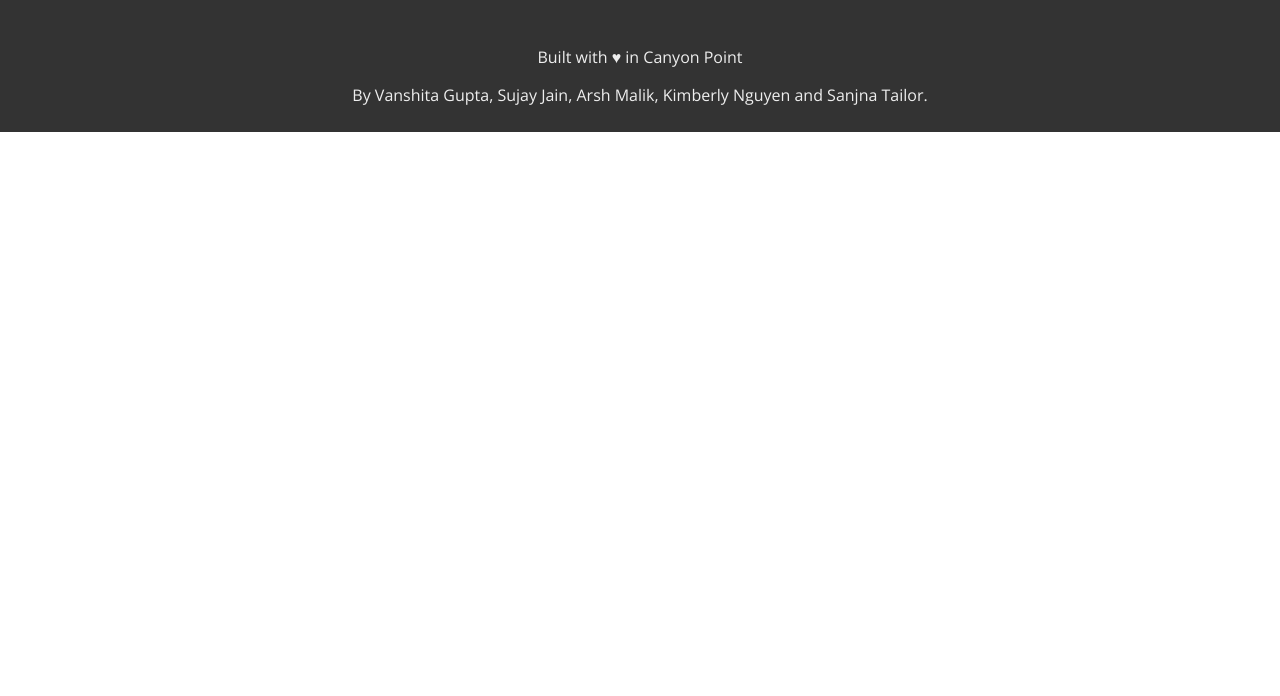
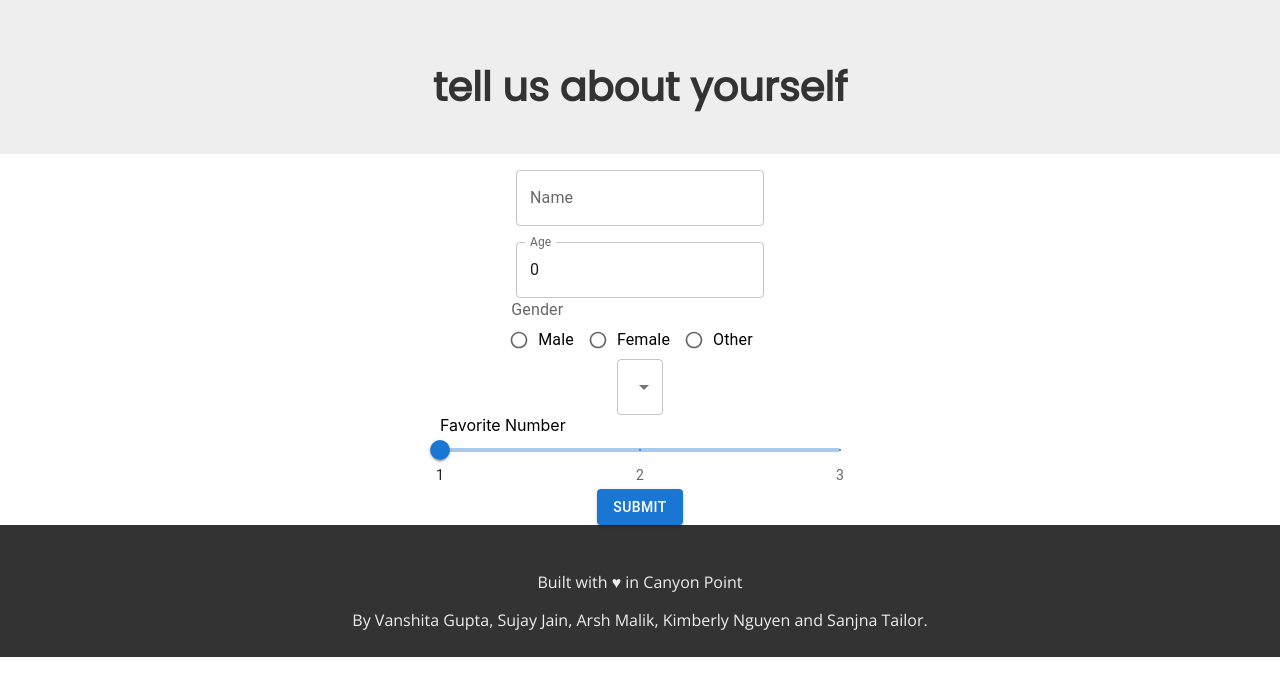
Before and after one commit to jainsujay02/classbuddi, a React (Create React App) app: page /Profile in a window 1280 px wide. Shown: the top 696 px of the page. Built offline with nearby package versions, Linux system fonts and the light colour scheme.

Commit message:
Basic React Form with MUI
profiletitle.js: component to add title files for project
profileform.js: basic code for form
app.js: router updated to account for profileform.js

```diff
--- a/package.json
+++ b/package.json
@@ -3,11 +3,15 @@
   "version": "0.1.0",
   "private": true,
   "dependencies": {
+    "@emotion/react": "^11.10.6",
+    "@emotion/styled": "^11.10.6",
+    "@mui/material": "^5.11.10",
     "@testing-library/jest-dom": "^5.16.5",
     "@testing-library/react": "^13.4.0",
     "@testing-library/user-event": "^13.5.0",
     "react": "^18.2.0",
     "react-dom": "^18.2.0",
+    "react-hook-form": "^7.43.2",
     "react-router-dom": "^6.8.1",
     "react-scripts": "^5.0.1",
     "styled-components": "^5.3.6",
--- a/src/App.js
+++ b/src/App.js
@@ -3,12 +3,14 @@ import "./App.css";
 import { BrowserRouter, Routes, Route } from "react-router-dom";
 import Home from "./components/Home";
 import Footer from "./components/Footer"
+import ProfileForm from "./components/profileform"
 
 function App() {
   return (
     <BrowserRouter>
       <Routes>
         <Route path="/" element={<Home />}></Route>
+        <Route path="Profile" element = {<ProfileForm/>}></Route>
       </Routes>
       <Footer></Footer>
     </BrowserRouter>
--- /dev/null
+++ b/src/components/profileform.js
@@ -0,0 +1,177 @@
+import Profiletitle from "./profiletitle.js"
+import {useState} from "react";
+import { TextField } from '@mui/material';
+import { Grid } from '@mui/material';
+
+import { FormControlLabel } from '@mui/material';
+import { FormControl } from '@mui/material';
+import { FormLabel } from '@mui/material';
+import { RadioGroup } from '@mui/material';
+import { Radio } from '@mui/material';
+import { Select } from '@mui/material';
+import { MenuItem } from '@mui/material';
+import { Slider } from '@mui/material';
+import { Button } from '@mui/material';
+const defaultValues = {
+  name: "",
+  age: 0,
+  gender: "",
+  os: "",
+  favoriteNumber: 0,
+};
+const Form = () => {
+  const [formValues, setFormValues] = useState(defaultValues);
+  const handleInputChange = (e) => {
+    const { name, value } = e.target;
+    setFormValues({
+      ...formValues,
+      [name]: value,
+    });
+  };
+  const handleSliderChange = (name) => (e, value) => {
+    setFormValues({
+      ...formValues,
+      [name]: value,
+    });
+  };
+  const handleSubmit = (event) => {
+    event.preventDefault();
+    console.log(formValues);
+  };
+  return (
+    <div>
+        <Profiletitle></Profiletitle>
+        <form onSubmit={handleSubmit}>
+      <Grid container alignItems="center" justify="center" direction="column">
+        <Grid item padding={2}>
+          <TextField
+            id="name-input"
+            name="name"
+            label="Name"
+            type="text"
+            value={formValues.name}
+            onChange={handleInputChange}
+          />
+        </Grid>
+        <Grid item>
+          <TextField
+            id="age-input"
+            name="age"
+            label="Age"
+            type="number"
+            value={formValues.age}
+            onChange={handleInputChange}
+          />
+        </Grid>
+        <Grid item>
+          <FormControl>
+            <FormLabel>Gender</FormLabel>
+            <RadioGroup
+              name="gender"
+              value={formValues.gender}
+              onChange={handleInputChange}
+              row
+            >
+              <FormControlLabel
+                key="male"
+                value="male"
+                control={<Radio size="small" />}
+                label="Male"
+              />
+              <FormControlLabel
+                key="female"
+                value="female"
+                control={<Radio size="small" />}
+                label="Female"
+              />
+              <FormControlLabel
+                key="other"
+                value="other"
+                control={<Radio size="small" />}
+                label="Other"
+              />
+            </RadioGroup>
+          </FormControl>
+        </Grid>
+        <Grid item>
+          <FormControl>
+            <Select
+              name="os"
+              value={formValues.os}
+              onChange={handleInputChange}
+            >
+              <MenuItem key="mac" value="mac">
+                Mac
+              </MenuItem>
+              <MenuItem key="windows" value="windows">
+                Windows
+              </MenuItem>
+              <MenuItem key="linux " value="linux">
+                Linux
+              </MenuItem>
+            </Select>
+          </FormControl>
+        </Grid>
+        <Grid item>
+          <div style={{ width: "400px" }}>
+            Favorite Number
+            <Slider
+              value={formValues.favoriteNumber}
+              onChange={handleSliderChange("favoriteNumber")}
+              defaultValue={1}
+              step={1}
+              min={1}
+              max={3}
+              marks={[
+                {
+                  value: 1,
+                  label: "1",
+                },
+                {
+                  value: 2,
+                  label: "2",
+                },
+                {
+                  value: 3,
+                  label: "3",
+                },
+              ]}
+              valueLabelDisplay="off"
+            />
+          </div>
+        </Grid>
+        <Button variant="contained" color="primary" type="submit">
+          Submit
+        </Button>
+      </Grid>
+    </form>
+    </div>
+
+  );
+};
+export default Form;
+
+
+// import React from 'react';
+// import { useForm } from 'react-hook-form';
+
+// export default function App() {
+//   const { register, handleSubmit, formState: { errors } } = useForm();
+//   const onSubmit = data => console.log(data);
+//   console.log(errors);
+
+//   return (
+//     <form onSubmit={handleSubmit(onSubmit)}>
+//       <input type="text" placeholder="Name" {...register("Name", {required: true, maxLength: 100})} />
+//       <select {...register("Year", { required: true })}>
+//         <option value="1st year, 2nd year, 3rd year, 4th year, 5th year">1st year, 2nd year, 3rd year, 4th year, 5th year</option>
+//       </select>
+//       <input type="text" placeholder="Major" {...register("Major", {required: true, maxLength: 12})} />
+//       <input type="text" placeholder="Pronouns" {...register("Pronouns", {required: true})} />
+//       <input type="url" placeholder="Add profile picture" {...register("Add profile picture", {required: true})} />
+//       <input type="url" placeholder="Link to your social media handle" {...register("Link to your social media handle", {})} />
+
+//       <input type="submit" />
+//     </form>
+//   );
+// }
--- /dev/null
+++ b/src/components/profiletitle.js
@@ -0,0 +1,25 @@
+import React, { useState } from "react";
+import styled from 'styled-components'
+
+const Container = styled.div`
+	background-color: #EEEEEE;
+	height: auto;
+	color: #333333;
+	padding: 30px 0 10px 0;
+    text-align: center;
+    h1{
+      font-family: 'Poppins', sans-serif;
+      font-size: 40px;
+    }
+
+  /* margin-bottom: 30px; */
+`
+const titlecontainer = () => {
+  return (
+      <Container>
+        <h1>tell us about yourself</h1>
+    </Container>
+  )
+}
+
+export default titlecontainer;
```
Also changed, not shown: 1 other file (tests, documents, lock files or other folders).
